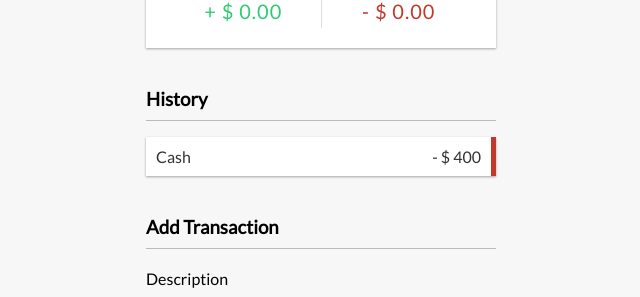
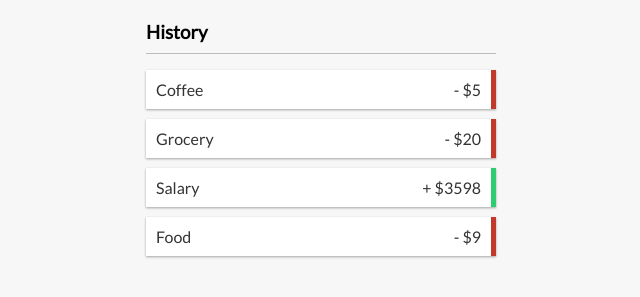
Before and after one commit to valeryfun/expense-tracker, a React (Create React App) app: page / in a window 1280 px wide. Shown: the part 220-517 px from the top of the page, without its empty margins (319-959 px from the left). Built offline with nearby package versions, Linux system fonts and the light colour scheme.

Commit message:
[ADD] make transaction list dynamic

```diff
--- /dev/null
+++ b/src/components/Transaction.js
@@ -0,0 +1,14 @@
+import React from 'react'
+
+export const Transaction = ({ transaction }) => {
+	const sign = transaction.amount < 0 ? '-' : '+'
+	return (
+		<li className={transaction.amount < 0 ? 'minus' : 'plus'}>
+			{transaction.description}{' '}
+			<span>
+				{sign} ${Math.abs(transaction.amount)}
+			</span>
+			<button className='delete-btn'>x</button>
+		</li>
+	)
+}
--- a/src/components/TransactionList.js
+++ b/src/components/TransactionList.js
@@ -1,14 +1,17 @@
-import React from 'react'
+import React, { useContext } from 'react'
+import { Transaction } from './Transaction'
+import { GlobalContext } from '../context/GlobalState'
 
 export const TransactionList = () => {
+	const { transactions } = useContext(GlobalContext)
+
 	return (
 		<>
 			<h3>History</h3>
 			<ul className='list'>
-				<li className='minus'>
-					Cash <span>- $ 400</span>
-					<button className='delete-btn'>x</button>
-				</li>
+				{transactions.map(transaction => (
+					<Transaction key={transaction.id} transaction={transaction} />
+				))}
 			</ul>
 		</>
 	)
```
